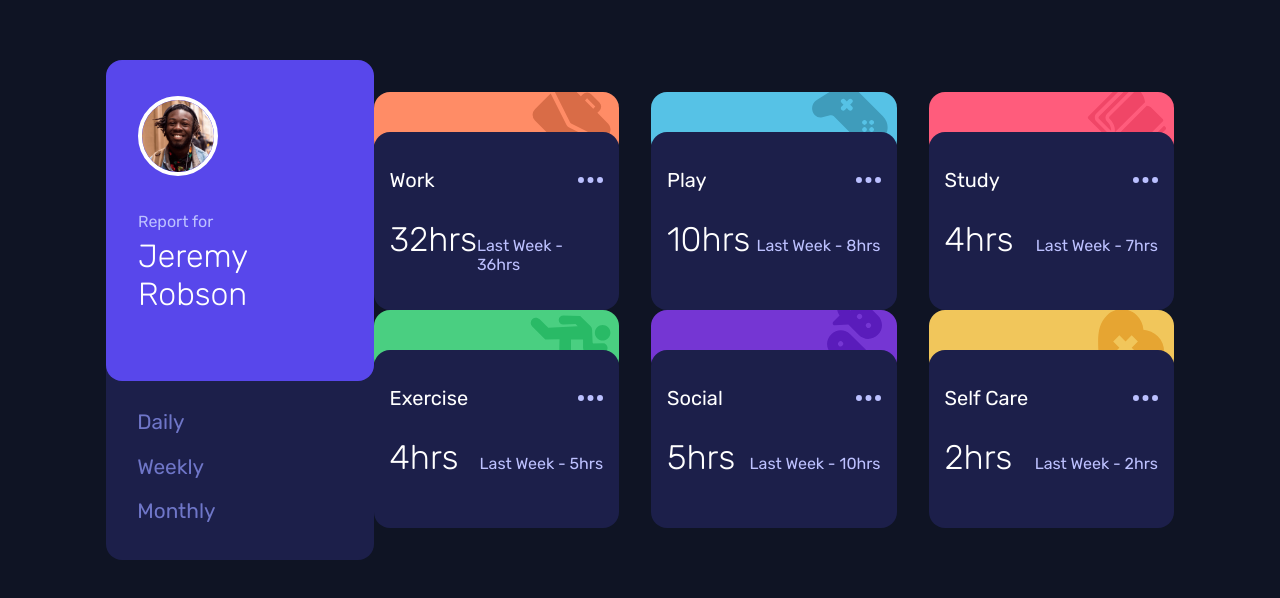
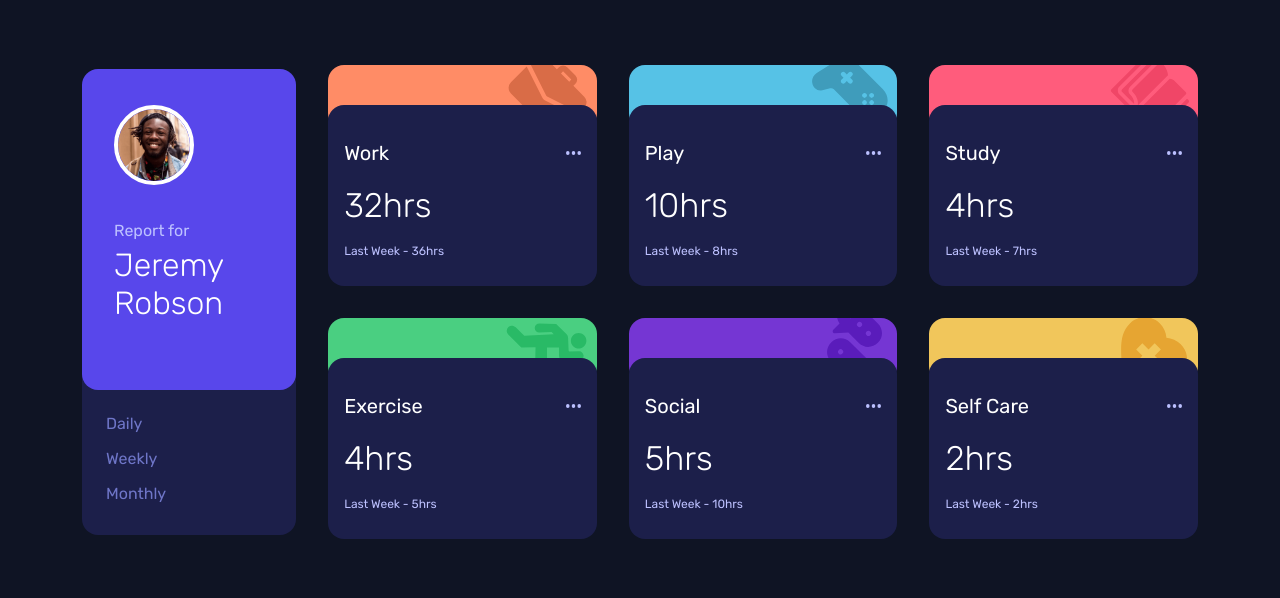
Before and after one commit to jakub-ozog/Time-Tracking-Dashboard-JO, a plain HTML site: page index.html in a window 1280 px wide. Shown: the part 154-752 px from the top of the page. Drawn offline with Linux system fonts and the light colour scheme.

Commit message:
Desktop version update

```diff
--- a/index.html
+++ b/index.html
@@ -13,6 +13,10 @@
 </head>
 
 <body>
+
+    <div class="container">
+
+
     <main>
         <div class="user-section">
             <div class="user-photo">
@@ -162,6 +166,8 @@
 
     </section>
 
+</div>
+
 
 
 
--- a/style/main/main.scss
+++ b/style/main/main.scss
@@ -1,20 +1,29 @@
 @use "../colors/colors";
 @use "../fonts/fonts";
+
 * {
     box-sizing: border-box;
+
 }
 
 body {
     font-family: fonts.$Rubik;
     background-color: colors.$Verydarkblue;
+    overflow: hidden;
+
+}
+.container {
     max-width: 800px;
     margin: 0 auto;
-    padding: 4em 1em
+    padding: 4em 2em;
+
 }
 
 
 
 main {
+    margin-bottom: 2em;
+
     .user-section {
         background-color: colors.$Blue;
         padding: 2em 1em;
@@ -25,6 +34,7 @@ main {
         justify-content: center;
         margin-bottom: -1em;
         position: relative;
+
         .user-photo {
             img {
                 width: 80px;
@@ -34,12 +44,14 @@ main {
                 border-radius: 100%;
             }
         }
+
         .report-for {
             color: colors.$PaleBlue;
             font-weight: fonts.$Medium;
             margin-bottom: 0.4em;
             font-size: 1rem;
         }
+
         .user-name {
             color: colors.$StandardWhite;
             margin-top: 0;
@@ -47,12 +59,14 @@ main {
             font-weight: fonts.$Light;
         }
     }
+
     .time-stamp {
         background-color: colors.$Darkblue;
         padding-top: 1.5em;
         padding-bottom: 1em;
         border-bottom-left-radius: 1em;
         border-bottom-right-radius: 1em;
+
         .time-stamp-list {
             display: flex;
             justify-content: space-around;
@@ -60,6 +74,7 @@ main {
             padding-left: 0;
             color: colors.$Desaturatedblue;
             font-size: 1.3rem;
+
             li {
                 &:hover {
                     color: #fff;
@@ -70,6 +85,9 @@ main {
     }
 }
 
+.wrapper>div {
+    margin-bottom: 2em;
+}
 
 
 div {
@@ -77,32 +95,39 @@ div {
         background-image: url(/images/icon-work.svg);
         background-color: colors.$LightredWork;
     }
+
     .play-bg {
         background-image: url(/images/icon-play.svg);
         background-color: colors.$Softblue;
     }
+
     .study-bg {
         background-image: url(/images/icon-study.svg);
         background-color: colors.$LightredStudy;
     }
+
     .exercise-bg {
         background-image: url(/images/icon-exercise.svg);
         background-color: colors.$Limegreen;
     }
+
     .social-bg {
         background-image: url(/images/icon-social.svg);
         background-color: colors.$Violet;
     }
+
     .selfcare-bg {
         background-image: url(/images/icon-self-care.svg);
         background-color: colors.$Softorange;
     }
+
     .card-header {
         padding: 2em;
         border-radius: 1em;
         background-repeat: no-repeat;
         background-position: bottom 40% right 5%;
     }
+
     .card-details {
         background-color: colors.$Darkblue;
         border-radius: 1em;
@@ -128,14 +153,12 @@ div {
                 font-size: 1.25rem;
             }
 
-            .ellipsis-svg {
-                width: 25px;
-                fill: #bdc1ff;
-            }
+
             .ellipsis-img {
-                width: 25px;
+                width: 15px;
             }
         }
+
         .card-time-details {
             display: flex;
             align-items: baseline;
@@ -144,7 +167,7 @@ div {
             .activity-time {
                 font-size: 2.125rem;
                 font-weight: fonts.$Light;
-                margin-top: 0;
+                margin: 0;
             }
 
             .activity-last-time {
@@ -168,16 +191,6 @@ div {
 
 
 
-
-
-
-
-
-
-
-
-
-
 @media (min-width: 768px) {
     .wrapper {
         display: grid;
@@ -187,17 +200,18 @@ div {
 }
 
 @media (min-width: 992px) {
-    body {
+    .container {
         display: flex;
         align-items: center;
         overflow: hidden;
-        max-width: 1100px;
-        margin: 0 auto;
-
+        max-width: 1180px;
+        justify-content: center;
 
         main {
+            margin-right: 2em;
+
             .user-section {
-                display:flex;
+                display: flex;
                 flex-direction: column;
                 align-items: flex-start;
                 padding: 2.25em 1em;
@@ -205,7 +219,8 @@ div {
                 .user-photo {
                     margin-left: 1em;
                 }
-                .user-data  {
+
+                .user-data {
                     width: 90%;
                     margin-left: 1em;
 
@@ -220,23 +235,37 @@ div {
                     flex-direction: column;
                     margin-left: 1.5em;
                     gap: 1em;
+                    font-size: 1rem;
                 }
             }
 
         }
+
+
+
         section#results {
             min-height: 100vh;
             display: flex;
             align-items: center;
+            width: 100%;
 
             .wrapper {
                 grid-template-columns: 1fr 1fr 1fr;
+                width: 100%;
+
+                div {
+                    .card-details {
+
+                        .card-time-details {
+                            flex-direction: column;
+                            .activity-last-time {
+                                font-size: .75rem;
+                            }
+
+                        }
+                    }
+                }
             }
         }
-
-
     }
-
-
-
 }
```
Also changed, not shown: style/main/main.css, 1 other file.
